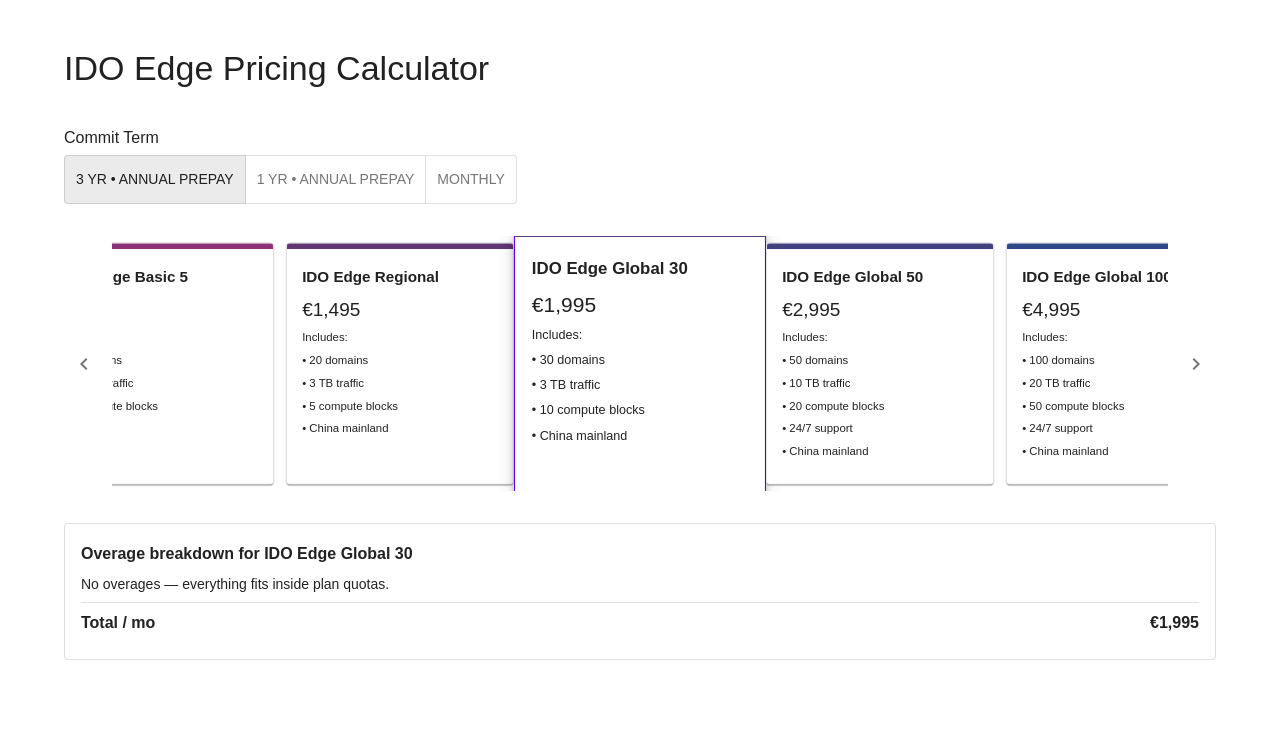
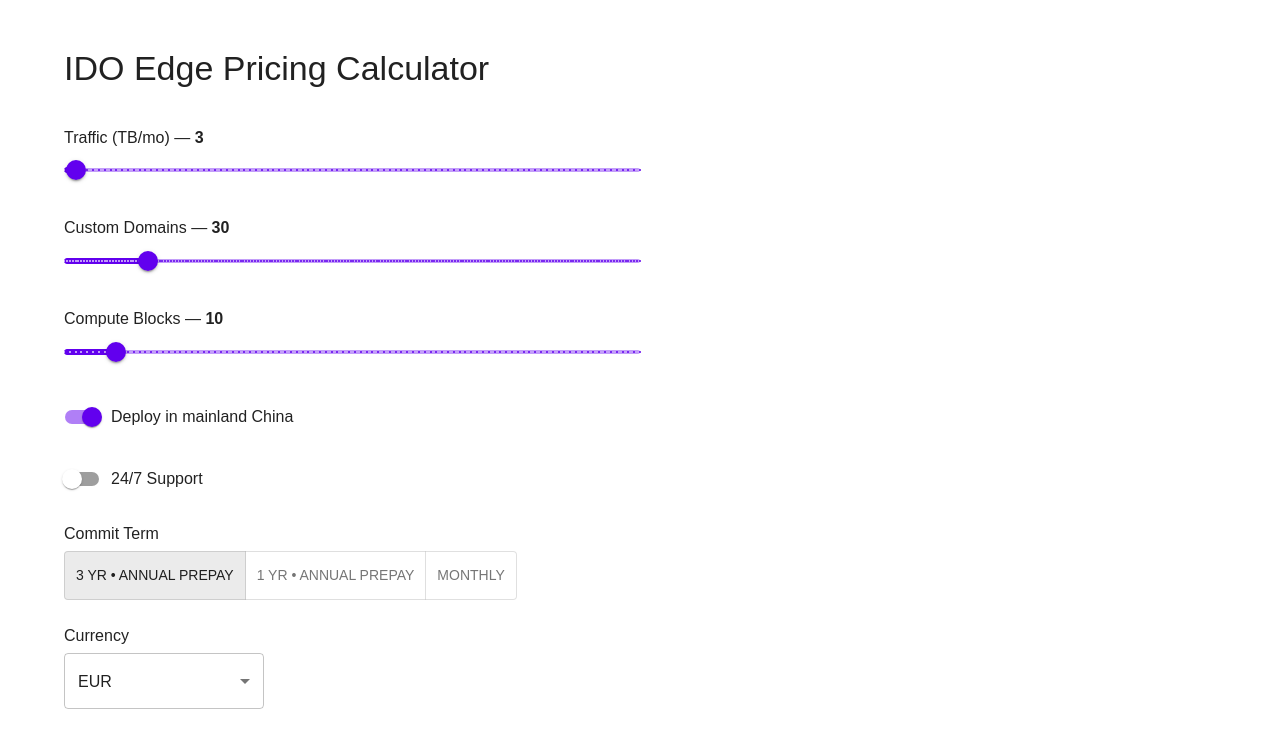
Before and after one commit to Ravnsgaard/f21-calculator, a Next.js app: page / in a window 1280 px wide. Shown: the top 739 px of the page. Built offline with nearby package versions, Linux system fonts and the light colour scheme.

Commit message:
Update CostCalculator.tsx

```diff
--- a/src/components/CostCalculator.tsx
+++ b/src/components/CostCalculator.tsx
@@ -43,20 +43,26 @@ const defaults: FormValues = {
 export default function CostCalculator() {
   const { control, watch } = useForm<FormValues>({ defaultValues: defaults });
   const v = watch();
-  const [, bump] = useState(0);
+  const [, bump] = useState(0); // force re-render after FX fetch
 
+  /* load FX rates once a non-EUR currency is selected */
   useEffect(() => {
     if (v.currency !== "EUR") loadRates().then(() => bump((n) => n + 1));
   }, [v.currency]);
 
+  /* recommended plan & raw-EUR costs */
   const { plan: best, cost: eur } = recommend(v);
+
+  /* EUR price map for every plan under current commit term */
   const priceMap = Object.fromEntries(
     plans.map((p) => [p.id, p.monthlyRate * COMMIT_MULTIPLIER[v.commitTerm]])
   ) as Record<string, number>;
 
+  /* convert once for display */
   const fx = rate(v.currency);
   const costDisp = { overT: eur.overT * fx, overB: eur.overB * fx, total: eur.total * fx };
 
+  /* units for overage wording */
   const overTrafficTB = Math.max(0, v.trafficTB - best.features.trafficTB);
   const overBlocksPacks = Math.ceil(
     Math.max(0, v.computeBlocks - best.features.computeBlocks) / 10
@@ -66,10 +72,65 @@ export default function CostCalculator() {
 
   return (
     <Stack spacing={4}>
-      {/* ── Controls ─────────────────────────────────────── */}
+      {/* ─── Controls ───────────────────────────────────── */}
       <Grid container rowSpacing={3}>
-        {/* sliders & checkboxes unchanged … */}
-        {/* Commit term toggle (re-ordered & relabeled) */}
+        {/* Traffic slider */}
+        <Grid item xs={12}>
+          <Typography gutterBottom>
+            Traffic (TB/mo) — <strong>{v.trafficTB}</strong>
+          </Typography>
+          <Controller
+            name="trafficTB"
+            control={control}
+            render={({ field }) => (
+              <Slider {...field} {...half} min={1} max={100} step={1} marks valueLabelDisplay="auto" />
+            )}
+          />
+        </Grid>
+
+        {/* Domains slider */}
+        <Grid item xs={12}>
+          <Typography gutterBottom>
+            Custom Domains — <strong>{v.customDomains}</strong>
+          </Typography>
+          <Controller
+            name="customDomains"
+            control={control}
+            render={({ field }) => (
+              <Slider {...field} {...half} min={1} max={200} step={1} marks valueLabelDisplay="auto" />
+            )}
+          />
+        </Grid>
+
+        {/* Compute-blocks slider */}
+        <Grid item xs={12}>
+          <Typography gutterBottom>
+            Compute Blocks — <strong>{v.computeBlocks}</strong>
+          </Typography>
+          <Controller
+            name="computeBlocks"
+            control={control}
+            render={({ field }) => (
+              <Slider {...field} {...half} min={1} max={100} step={1} marks valueLabelDisplay="auto" />
+            )}
+          />
+        </Grid>
+
+        {/* Check-boxes */}
+        <Grid item xs={12}>
+          <FormControlLabel
+            control={<Controller name="china" control={control} render={({ field }) => <Switch {...field} checked={field.value} />} />}
+            label="Deploy in mainland China"
+          />
+        </Grid>
+        <Grid item xs={12}>
+          <FormControlLabel
+            control={<Controller name="support24x7" control={control} render={({ field }) => <Switch {...field} checked={field.value} />} />}
+            label="24/7 Support"
+          />
+        </Grid>
+
+        {/* Commit-term toggle (re-ordered) */}
         <Grid item xs={12}>
           <Typography gutterBottom>Commit Term</Typography>
           <Controller
@@ -90,16 +151,34 @@ export default function CostCalculator() {
           />
         </Grid>
 
-        {/* Currency dropdown unchanged… */}
+        {/* Currency dropdown */}
+        <Grid item xs={12}>
+          <Typography gutterBottom>Currency</Typography>
+          <Controller
+            name="currency"
+            control={control}
+            render={({ field }) => (
+              <TextField
+                select
+                {...field}
+                sx={{ width: 200 }}
+                onChange={(e) => field.onChange(e.target.value as Currency)}
+              >
+                {["EUR", "USD", "DKK", "GBP", "SEK", "NOK"].map((c) => (
+                  <MenuItem key={c} value={c}>
+                    {c}
+                  </MenuItem>
+                ))}
+              </TextField>
+            )}
+          />
+        </Grid>
       </Grid>
 
-      {/* ── Carousel & overage card ──────────────────────── */}
-      <PlanCarousel
-        plans={plans}
-        selectedId={best.id}
-        currency={v.currency}
-        priceMap={priceMap}
-      />
+      {/* ─── Carousel of base SKUs ─────────────────────── */}
+      <PlanCarousel plans={plans} selectedId={best.id} currency={v.currency} priceMap={priceMap} />
+
+      {/* ─── Overage breakdown ─────────────────────────── */}
       <ResultCard
         plan={best}
         costEUR={eur}
```
